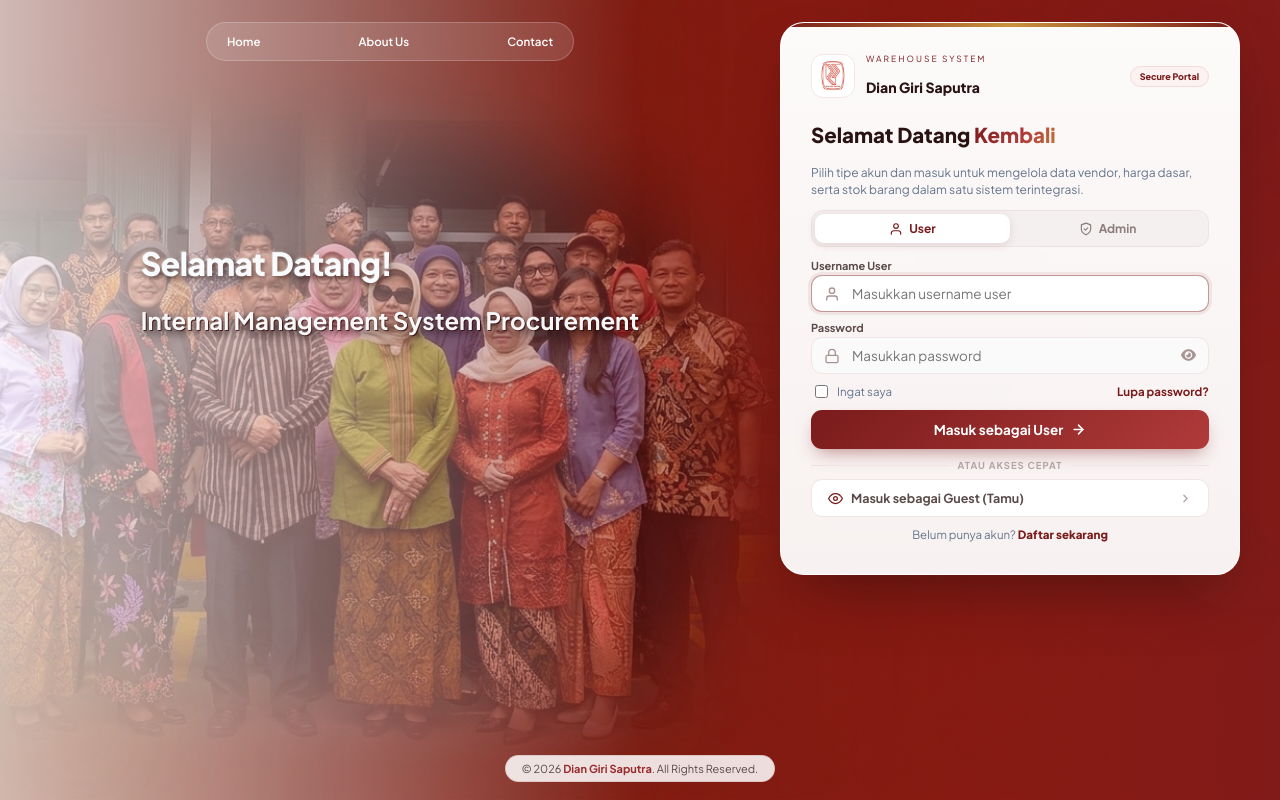
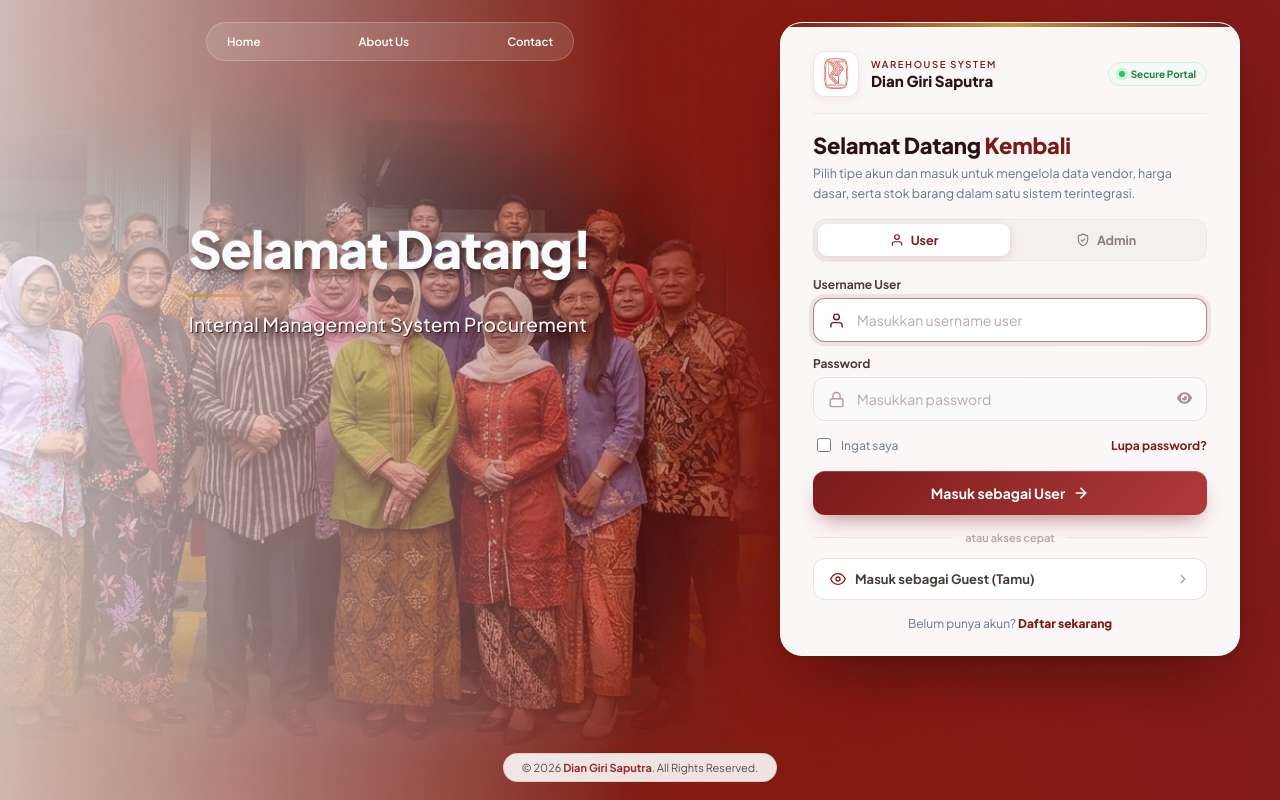
Before and after one commit to fahrizizuhair-wq/dgsdatabase, a Node project: template views/login.ejs in a window 1280 px wide. Run offline with Node 20 templates, Linux system fonts and the light colour scheme; the template is opened without the code that fills it, so the values that code supplies are empty; some libraries are stand-ins or nearby versions.

Commit message:
Update headbar dan card daftar project harga sampel

```diff
--- a/views/login.ejs
+++ b/views/login.ejs
@@ -25,6 +25,44 @@
       --muted: #64748b;
       --line: #eee6e6;
       --surface: #ffffff;
+      --ease-out: cubic-bezier(0.2, 0.8, 0.2, 1);
+    }
+
+    /* ============================================================
+   ENTRANCE ANIMATION — satu rangkaian saat halaman dibuka
+   (background -> navbar -> judul -> kartu -> isi kartu -> copyright)
+   ============================================================ */
+    @keyframes bgReveal {
+      from { opacity: 0; transform: scale(1.06); }
+      to   { opacity: 1; transform: scale(1); }
+    }
+    @keyframes orbIn {
+      from { opacity: 0; }
+      to   { opacity: 0.6; }
+    }
+    @keyframes fadeIn {
+      from { opacity: 0; }
+      to   { opacity: 1; }
+    }
+    @keyframes navIn {
+      from { opacity: 0; transform: translateY(-14px); }
+      to   { opacity: 1; transform: none; }
+    }
+    @keyframes heroIn {
+      from { opacity: 0; transform: translateY(calc(var(--hero-shift) + 28px)); }
+      to   { opacity: 1; transform: translateY(var(--hero-shift)); }
+    }
+    @keyframes ruleGrow {
+      from { transform: scaleX(0); }
+      to   { transform: scaleX(1); }
+    }
+    @keyframes cardIn {
+      from { opacity: 0; transform: translateY(32px) scale(0.985); }
+      to   { opacity: 1; transform: none; }
+    }
+    @keyframes itemIn {
+      from { opacity: 0; transform: translateY(10px); }
+      to   { opacity: 1; transform: none; }
     }
 
     *,
@@ -42,7 +80,7 @@
       margin: 0;
       padding: 0;
       min-height: 100vh;
-      background-color: #f4f6f9;
+      background-color: var(--maroon-900);
       color: var(--ink);
       position: relative;
       overflow-x: hidden;
@@ -116,24 +156,25 @@
       flex-direction: column;
       justify-content: flex-start;
       gap: 8px;
-      padding-top: 0;
-      /* Form sejajar dengan navbar kiri atas */
       position: relative;
       z-index: 1;
     }
 
-    /* Kartu utama mentok atas-bawah */
+    /* Kartu utama */
     .auth-card {
       width: 100%;
       position: relative;
-      padding: 22px 30px 20px;
-      border-radius: 24px;
-      background: linear-gradient(180deg, rgba(255, 255, 255, 0.98) 0%, rgba(255, 255, 255, 0.94) 100%);
-      border: 1px solid rgba(255, 255, 255, 0.95);
-      box-shadow: 0 30px 60px -20px rgba(35, 10, 10, 0.5);
+      padding: 28px 32px 24px;
+      border-radius: 22px;
+      background: rgba(255, 255, 255, 0.97);
+      border: 1px solid rgba(255, 255, 255, 0.9);
+      box-shadow:
+        0 2px 6px rgba(35, 10, 10, 0.08),
+        0 34px 70px -24px rgba(35, 10, 10, 0.55);
       backdrop-filter: blur(24px);
       -webkit-backdrop-filter: blur(24px);
       overflow: hidden;
+      animation: cardIn 0.85s var(--ease-out) 0.35s both;
     }
 
     .auth-card::before {
@@ -146,29 +187,44 @@
       background: linear-gradient(90deg, var(--maroon-700) 0%, var(--gold) 50%, var(--maroon-700) 100%);
     }
 
+    /* Isi kartu muncul berurutan setelah kartu naik */
+    .auth-card > * {
+      animation: itemIn 0.55s var(--ease-out) both;
+    }
+    .auth-card > :nth-child(1) { animation-delay: 0.60s; }
+    .auth-card > :nth-child(2) { animation-delay: 0.66s; }
+    .auth-card > :nth-child(3) { animation-delay: 0.72s; }
+    .auth-card > :nth-child(4) { animation-delay: 0.78s; }
+    .auth-card > :nth-child(5) { animation-delay: 0.84s; }
+    .auth-card > :nth-child(6) { animation-delay: 0.90s; }
+    .auth-card > :nth-child(7) { animation-delay: 0.96s; }
+
     /* Header brand */
     .auth-head {
       display: flex;
       align-items: center;
       justify-content: space-between;
       gap: 12px;
-      margin-bottom: 12px;
+      margin-bottom: 18px;
+      padding-bottom: 16px;
+      border-bottom: 1px solid #f1e8e8;
     }
 
     .brand-row {
       display: flex;
       align-items: center;
-      gap: 11px;
+      gap: 12px;
       min-width: 0;
     }
 
     .brand-logo {
-      width: 44px;
-      height: 44px;
+      width: 46px;
+      height: 46px;
       flex: 0 0 auto;
       border-radius: 12px;
       background: #ffffff;
-      border: 1px solid #f3e6e6;
+      border: 1px solid #f0e2e2;
+      box-shadow: 0 2px 8px rgba(122, 27, 27, 0.08);
       display: flex;
       align-items: center;
       justify-content: center;
@@ -184,59 +240,67 @@
     }
 
     .brand-eyebrow {
-      font-size: 8.5px;
-      letter-spacing: 2px;
+      display: block;
+      font-size: 9.5px;
+      font-weight: 600;
+      letter-spacing: 1.6px;
       text-transform: uppercase;
       color: var(--maroon-700);
-      margin-bottom: 1px;
+      margin-bottom: 2px;
     }
 
     .brand-text h1 {
-      font-size: 14px;
+      margin: 0;
+      font-size: 15px;
       font-weight: 800;
+      line-height: 1.2;
       color: #2a1212;
     }
 
     .head-badge {
-      padding: 4px 9px;
+      display: inline-flex;
+      align-items: center;
+      gap: 6px;
+      padding: 5px 10px;
       border-radius: 999px;
-      background: #fdf2f2;
-      border: 1px solid #f2dada;
-      color: var(--maroon-700);
-      font-size: 9px;
-      font-weight: 800;
+      background: #f3faf5;
+      border: 1px solid #d7eddd;
+      color: #1f7a43;
+      font-size: 10px;
+      font-weight: 700;
+      white-space: nowrap;
     }
 
     .badge-dot {
-      width: 5px;
-      height: 5px;
+      width: 6px;
+      height: 6px;
       border-radius: 50%;
       background: #22c55e;
+      box-shadow: 0 0 0 3px rgba(34, 197, 94, 0.18);
     }
 
     /* Intro */
     .auth-intro {
-      margin-bottom: 12px;
+      margin-bottom: 16px;
     }
 
     .auth-intro h2 {
-      font-size: 20.5px;
+      margin: 0;
+      font-size: 22px;
       font-weight: 800;
-      line-height: 1.15;
+      line-height: 1.2;
+      letter-spacing: -0.01em;
       color: #2a1212;
     }
 
     .auth-intro h2 span {
-      background: linear-gradient(120deg, var(--maroon-700) 0%, var(--maroon-500) 60%, var(--gold) 120%);
-      -webkit-background-clip: text;
-      background-clip: text;
-      -webkit-text-fill-color: transparent;
+      color: var(--maroon-700);
     }
 
     .auth-intro p {
-      margin-top: 3px;
-      font-size: 12px;
-      line-height: 1.4;
+      margin: 6px 0 0;
+      font-size: 12.5px;
+      line-height: 1.55;
       color: var(--muted);
     }
 
@@ -244,23 +308,23 @@
     .role-switch {
       position: relative;
       display: flex;
-      padding: 3px;
+      padding: 4px;
       border-radius: 12px;
-      background: #f4f0f0;
+      background: #f5f0f0;
       border: 1px solid #ece3e3;
-      margin-bottom: 12px;
+      margin-bottom: 16px;
     }
 
     .role-slider {
       position: absolute;
-      top: 3px;
-      bottom: 3px;
-      left: 3px;
-      width: calc(50% - 3px);
+      top: 4px;
+      bottom: 4px;
+      left: 4px;
+      width: calc(50% - 4px);
       border-radius: 9px;
       background: #ffffff;
-      box-shadow: 0 2px 8px rgba(122, 27, 27, 0.14);
-      transition: transform 0.3s ease;
+      box-shadow: 0 2px 8px rgba(122, 27, 27, 0.16);
+      transition: transform 0.32s var(--ease-out);
     }
 
     .role-btn {
@@ -270,16 +334,21 @@
       display: flex;
       align-items: center;
       justify-content: center;
-      gap: 6px;
-      padding: 7px 6px;
+      gap: 7px;
+      padding: 8px 6px;
       border: none;
       border-radius: 9px;
       background: transparent;
       font-family: inherit;
-      font-size: 12px;
+      font-size: 12.5px;
       font-weight: 700;
       color: #8d7c7c;
       cursor: pointer;
+      transition: color 0.2s ease;
+    }
+
+    .role-btn:hover {
+      color: var(--maroon-600);
     }
 
     .role-btn svg {
@@ -295,37 +364,48 @@
     .auth-form {
       display: flex;
       flex-direction: column;
-      gap: 9px;
+      gap: 14px;
     }
 
     .field label {
       display: block;
-      margin-bottom: 3px;
-      font-size: 11px;
+      margin-bottom: 6px;
+      font-size: 12px;
       font-weight: 700;
-      color: #5b4a4a;
+      color: #4b3a3a;
     }
 
     .input-wrap {
       position: relative;
       display: flex;
       align-items: center;
-      border-radius: 11px;
+      border-radius: 12px;
       background: #fbfafa;
-      border: 1.5px solid var(--line);
+      border: 1.5px solid #e9dfdf;
+      transition: background 0.2s ease, border-color 0.2s ease, box-shadow 0.2s ease;
+    }
+
+    .input-wrap:hover {
+      border-color: #d8c8c8;
     }
 
     .input-wrap:focus-within {
       background: #ffffff;
-      border-color: rgba(122, 27, 27, 0.45);
-      box-shadow: 0 0 0 3px rgba(122, 27, 27, 0.08);
+      border-color: rgba(122, 27, 27, 0.55);
+      box-shadow: 0 0 0 4px rgba(122, 27, 27, 0.09);
     }
 
     .input-wrap>svg {
-      width: 16px;
-      height: 16px;
-      margin-left: 12px;
-      color: #a99494;
+      width: 17px;
+      height: 17px;
+      margin-left: 14px;
+      flex: 0 0 auto;
+      color: #b09c9c;
+      transition: color 0.2s ease;
+    }
+
+    .input-wrap:focus-within>svg {
+      color: var(--maroon-700);
     }
 
     .input-wrap input {
@@ -334,22 +414,31 @@
       border: none;
       outline: none;
       background: transparent;
-      padding: 9px 12px;
+      padding: 12px 12px;
       font-family: inherit;
-      font-size: 13.5px;
+      font-size: 14px;
       color: var(--ink);
+    }
+
+    .input-wrap input::placeholder {
+      color: #b8a9a9;
     }
 
     .eye-btn {
       display: flex;
       align-items: center;
       justify-content: center;
-      height: 100%;
-      padding: 0 12px;
+      align-self: stretch;
+      padding: 0 14px;
       border: none;
       background: transparent;
       color: #a99494;
       cursor: pointer;
+      transition: color 0.2s ease;
+    }
+
+    .eye-btn:hover {
+      color: var(--maroon-700);
     }
 
     .form-row {
@@ -357,28 +446,32 @@
       align-items: center;
       justify-content: space-between;
       gap: 8px;
-      margin-top: -1px;
     }
 
     .remember {
       display: inline-flex;
       align-items: center;
-      gap: 6px;
-      font-size: 11.5px;
+      gap: 7px;
+      font-size: 12px;
       color: var(--muted);
+      cursor: pointer;
     }
 
     .remember input {
-      width: 13px;
-      height: 13px;
+      width: 14px;
+      height: 14px;
       accent-color: var(--maroon-700);
     }
 
     .link-muted {
-      font-size: 11.5px;
+      font-size: 12px;
       font-weight: 700;
       color: var(--maroon-700);
       text-decoration: none;
+    }
+
+    .link-muted:hover {
+      text-decoration: underline;
     }
 
     .btn-primary {
@@ -387,33 +480,59 @@
       justify-content: center;
       gap: 8px;
       width: 100%;
-      padding: 11px 16px;
+      margin-top: 2px;
+      padding: 13px 16px;
       border: none;
-      border-radius: 11px;
+      border-radius: 12px;
       background: linear-gradient(135deg, var(--maroon-700) 0%, var(--maroon-500) 100%);
       color: #ffffff;
       font-family: inherit;
-      font-size: 13.5px;
+      font-size: 14px;
       font-weight: 700;
       cursor: pointer;
-      box-shadow: 0 8px 18px -6px rgba(122, 27, 27, 0.5);
+      box-shadow:
+        inset 0 1px 0 rgba(255, 255, 255, 0.18),
+        0 10px 22px -8px rgba(122, 27, 27, 0.55);
+      transition: transform 0.18s ease, box-shadow 0.18s ease, filter 0.18s ease;
     }
 
     .btn-primary svg {
-      width: 15px;
-      height: 15px;
+      width: 16px;
+      height: 16px;
+      transition: transform 0.2s ease;
+    }
+
+    .btn-primary:hover {
+      transform: translateY(-1px);
+      filter: brightness(1.06);
+      box-shadow:
+        inset 0 1px 0 rgba(255, 255, 255, 0.18),
+        0 14px 26px -8px rgba(122, 27, 27, 0.6);
+    }
+
+    .btn-primary:hover svg {
+      transform: translateX(3px);
+    }
+
+    .btn-primary:active {
+      transform: translateY(0);
+    }
+
+    .btn-primary:disabled {
+      opacity: 0.7;
+      cursor: progress;
+      transform: none;
+      filter: none;
     }
 
     /* Divider */
     .divider {
       display: flex;
       align-items: center;
-      gap: 10px;
-      margin: 10px 0 8px;
-      font-size: 9.5px;
-      font-weight: 700;
-      letter-spacing: 1px;
-      text-transform: uppercase;
+      gap: 12px;
+      margin: 16px 0 14px;
+      font-size: 11px;
+      font-weight: 600;
       color: #b3a4a4;
     }
 
@@ -430,36 +549,48 @@
       display: flex;
       align-items: center;
       justify-content: center;
-      gap: 8px;
+      gap: 9px;
       width: 100%;
-      padding: 10px 16px;
-      border-radius: 11px;
-      border: 1.5px solid var(--line);
+      padding: 12px 16px;
+      border-radius: 12px;
+      border: 1.5px solid #e9dfdf;
       background: #ffffff;
-      color: #5b4a4a;
-      font-size: 12.5px;
+      color: #4b3a3a;
+      font-size: 13px;
       font-weight: 700;
       text-decoration: none;
+      transition: background 0.2s ease, border-color 0.2s ease;
+    }
+
+    .btn-guest:hover {
+      background: #fbf6f6;
+      border-color: #dcc9c9;
     }
 
     .btn-guest>svg:first-child {
-      width: 15px;
-      height: 15px;
+      width: 16px;
+      height: 16px;
       color: var(--maroon-700);
     }
 
     .btn-guest .guest-arrow {
-      width: 13px;
-      height: 13px;
+      width: 14px;
+      height: 14px;
       margin-left: auto;
       color: #b3a4a4;
+      transition: transform 0.2s ease, color 0.2s ease;
+    }
+
+    .btn-guest:hover .guest-arrow {
+      transform: translateX(3px);
+      color: var(--maroon-700);
     }
 
     /* Footer card */
     .auth-foot {
-      margin-top: 10px;
+      margin: 16px 0 0;
       text-align: center;
-      font-size: 11.5px;
+      font-size: 12px;
       color: var(--muted);
     }
 
@@ -625,9 +773,9 @@
       justify-self: center;
       align-self: end;
       margin: 30px 0 18px;
-      padding: 6px 16px;
+      padding: 7px 18px;
       border-radius: 999px;
-      background: rgba(255, 255, 255, 0.86);
+      background: rgba(255, 255, 255, 0.88);
       border: 1px solid rgba(122, 27, 27, 0.12);
       font-size: 11px;
       color: #5b4a4a;
@@ -643,31 +792,54 @@
     }
 
     .hero-text {
+      --hero-shift: 20px;
       grid-column: 1;
       grid-row: 1;
       justify-self: center;
       align-self: center;
       margin-top: 180px;
-      transform: translateY(20px);
+      max-width: 560px;
       color: #ffffff;
       z-index: 2;
+      animation: heroIn 0.9s var(--ease-out) 0.25s both;
     }
 
     .hero-text h1 {
-      color: #f8fafc !important;
-      font-weight: 800 !important;
+      margin: 0;
+      font-size: clamp(2.4rem, 4vw, 3.6rem);
+      font-weight: 800;
+      line-height: 1.05;
       letter-spacing: -0.02em;
+      color: #f8fafc;
       text-shadow:
         -1px -1px 2px rgba(255, 255, 255, 0.35),
         1px 2px 4px rgba(30, 5, 5, 0.45),
-        2px 5px 12px rgba(0, 0, 0, 0.38) !important;
+        2px 5px 12px rgba(0, 0, 0, 0.38);
+    }
+
+    /* Garis emas tipis yang "tergambar" saat halaman dibuka */
+    .hero-text h1::after {
+      content: "";
+      display: block;
+      width: 72px;
+      height: 3px;
+      margin-top: 18px;
+      border-radius: 3px;
+      background: linear-gradient(90deg, var(--gold) 0%, rgba(201, 147, 59, 0) 100%);
+      transform-origin: left center;
+      animation: ruleGrow 0.8s var(--ease-out) 0.85s both;
     }
 
     .hero-text h2 {
-      color: rgba(255, 255, 255, 0.96) !important;
+      margin: 14px 0 0;
+      font-size: clamp(1rem, 1.5vw, 1.25rem);
+      font-weight: 500;
+      line-height: 1.4;
+      letter-spacing: 0.01em;
+      color: rgba(255, 255, 255, 0.96);
       text-shadow:
         1px 1px 0 rgba(45, 8, 8, 0.75),
-        2px 4px 10px rgba(20, 3, 3, 0.8) !important;
+        2px 4px 10px rgba(20, 3, 3, 0.8);
     }
 
     /* ============================================================
```
Also changed, not shown: other parts of views/login.ejs (+45 -0 lines).
